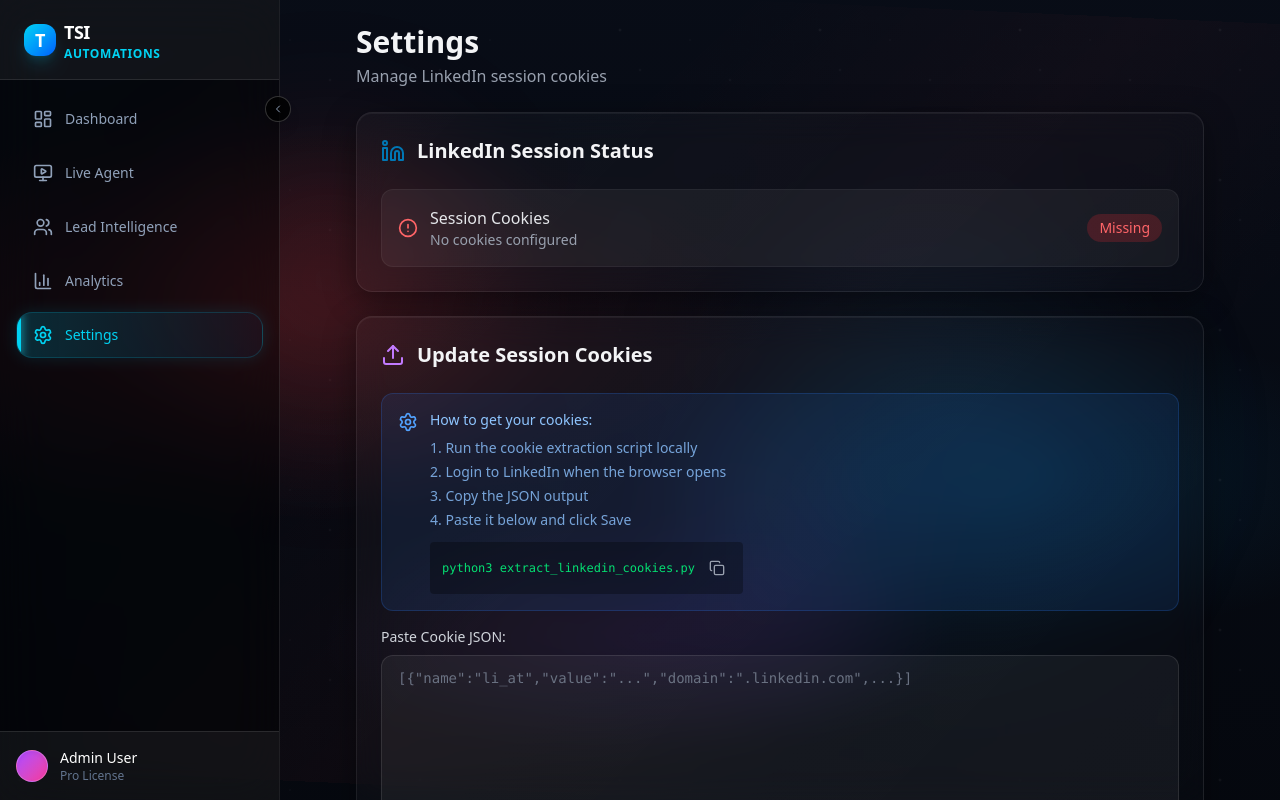
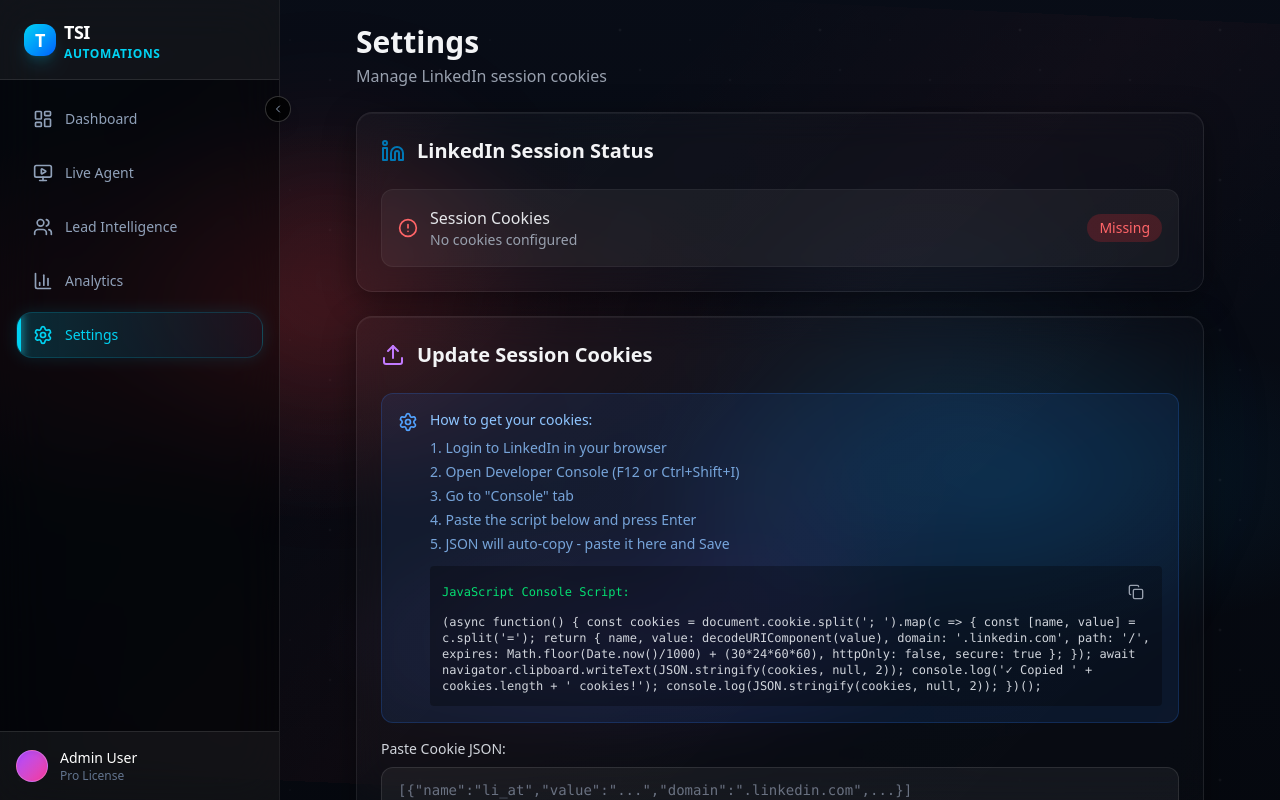
Before and after one commit to RajnishKumar960/Playwrite, a Next.js app in the folder frontend-dashboard/: page /settings in a window 1280 px wide. Built offline with nearby package versions, Linux system fonts and the light colour scheme; no server answers.

Commit message:
Replace Python cookie extraction with browser console JavaScript snippet

```diff
--- a/frontend-dashboard/app/settings/page.tsx
+++ b/frontend-dashboard/app/settings/page.tsx
@@ -65,8 +65,24 @@
     };
 
     const copyExtractionCommand = () => {
-        const command = 'python3 extract_linkedin_cookies.py';
-        navigator.clipboard.writeText(command);
+        const script = `(async function() {
+  const cookies = document.cookie.split('; ').map(c => {
+    const [name, value] = c.split('=');
+    return {
+      name,
+      value: decodeURIComponent(value),
+      domain: '.linkedin.com',
+      path: '/',
+      expires: Math.floor(Date.now()/1000) + (30*24*60*60),
+      httpOnly: false,
+      secure: true
+    };
+  });
+  await navigator.clipboard.writeText(JSON.stringify(cookies, null, 2));
+  console.log('✓ Copied ' + cookies.length + ' cookies!');
+  console.log(JSON.stringify(cookies, null, 2));
+})();`;
+        navigator.clipboard.writeText(script);
         setCopied(true);
         setTimeout(() => setCopied(false), 2000);
     };
@@ -171,18 +187,20 @@
                             <div className="text-sm text-blue-300 space-y-2">
                                 <p className="font-medium">How to get your cookies:</p>
                                 <ol className="list-decimal list-inside space-y-1 text-blue-300/80">
-                                    <li>Run the cookie extraction script locally</li>
-                                    <li>Login to LinkedIn when the browser opens</li>
-                                    <li>Copy the JSON output</li>
-                                    <li>Paste it below and click Save</li>
+                                    <li>Login to LinkedIn in your browser</li>
+                                    <li>Open Developer Console (F12 or Ctrl+Shift+I)</li>
+                                    <li>Go to "Console" tab</li>
+                                    <li>Paste the script below and press Enter</li>
+                                    <li>JSON will auto-copy - paste it here and Save</li>
                                 </ol>
 
-                                <div className="mt-3 p-3 rounded bg-black/30 font-mono text-xs flex items-center justify-between">
-                                    <code className="text-green-400">python3 extract_linkedin_cookies.py</code>
+                                <div className="mt-3 p-3 rounded bg-black/30 font-mono text-xs space-y-2">
+                                    <div className="flex items-center justify-between">
+                                        <code className="text-green-400">JavaScript Console Script:</code>
                                         <button
                                             onClick={copyExtractionCommand}
                                             className="ml-2 p-1.5 rounded hover:bg-white/10 transition-colors"
-                                        title="Copy command"
+                                            title="Copy script"
                                         >
                                             {copied ? (
                                                 <Check className="w-4 h-4 text-green-400" />
@@ -190,6 +208,26 @@
                                                 <Copy className="w-4 h-4 text-gray-400" />
                                             )}
                                         </button>
+                                    </div>
+                                    <div className="text-gray-300 overflow-x-auto max-h-32 overflow-y-auto">
+                                        {`(async function() {
+  const cookies = document.cookie.split('; ').map(c => {
+    const [name, value] = c.split('=');
+    return {
+      name,
+      value: decodeURIComponent(value),
+      domain: '.linkedin.com',
+      path: '/',
+      expires: Math.floor(Date.now()/1000) + (30*24*60*60),
+      httpOnly: false,
+      secure: true
+    };
+  });
+  await navigator.clipboard.writeText(JSON.stringify(cookies, null, 2));
+  console.log('✓ Copied ' + cookies.length + ' cookies!');
+  console.log(JSON.stringify(cookies, null, 2));
+})();`}
+                                    </div>
                                 </div>
                             </div>
                         </div>
```
Lines whose indentation alone changed are shown as unchanged.
